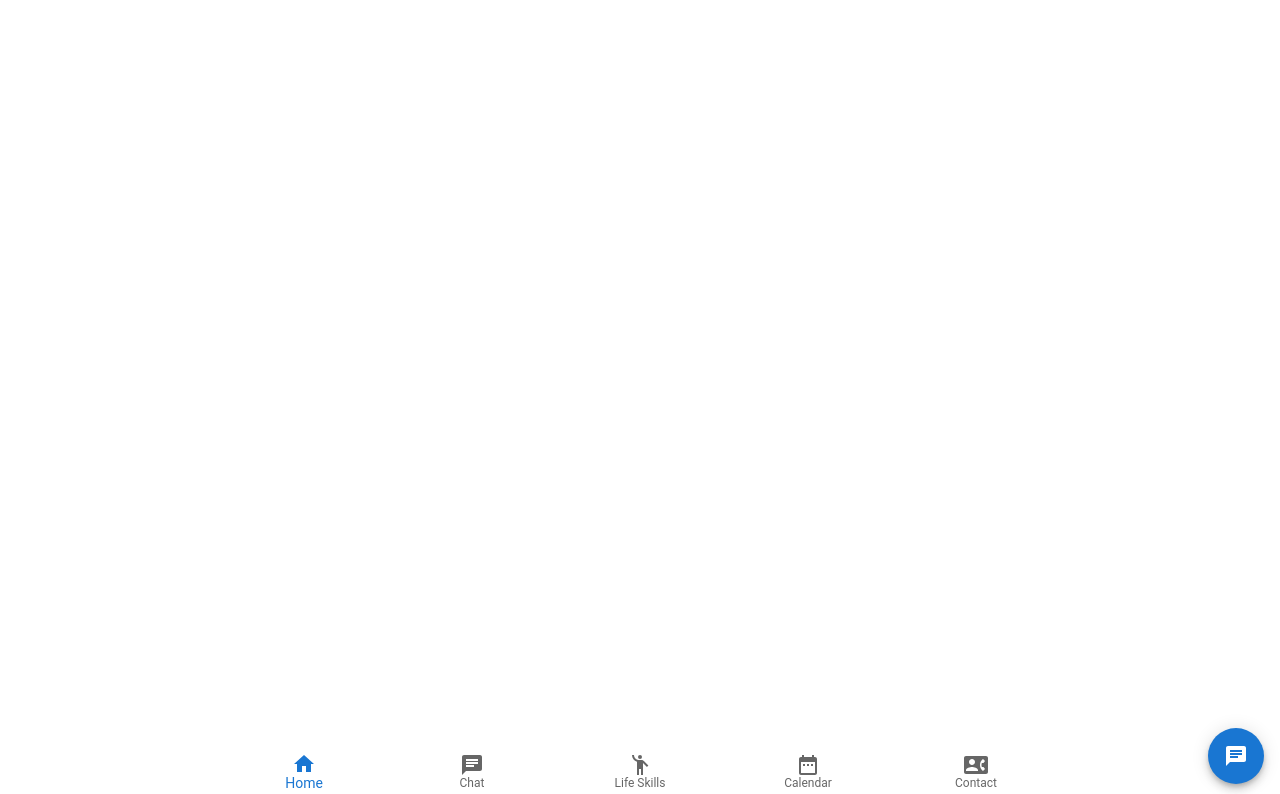
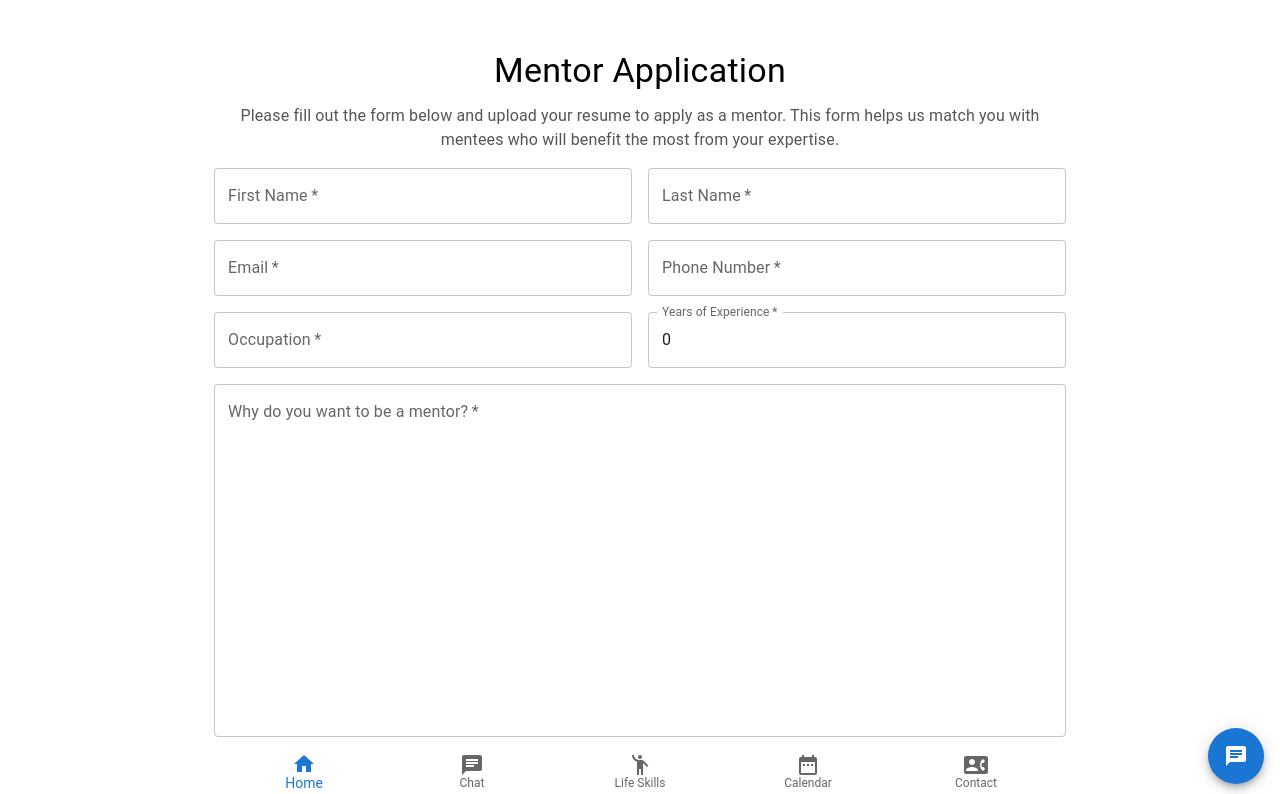
Before and after one commit to cfgtexas24/Team-12, a React (Create React App) app in the folder mobile-web-app/: page /mentorapply in a window 1280 px wide. Shown: the top 794 px of the page. Built offline with nearby package versions, Linux system fonts and the light colour scheme.

Commit message:
created confirmation msg

```diff
--- a/mobile-web-app/src/App.js
+++ b/mobile-web-app/src/App.js
@@ -9,6 +9,8 @@ import EmergencyContact from './pages/EmergencyContact';
 import LifeSkills from './pages/LifeSkills';
 import Calendar from './pages/Calendar';
 import Contact from './pages/Contact';
+import MentorApply from './pages/MentorApply';
+import MenteeApply from './pages/MenteeApply';
 import Navbar from './components/Navbar';
 import PopupChat from './components/PopupChat'; // Import the new PopupChat component
 import './styles/App.css';
@@ -38,6 +40,8 @@ function App() {
           <Route path="/calendar" element={<Calendar />} />
           <Route path="/contact" element={<Contact />} />
           <Route path="/dashboard" element={<UserLandingPage />} />
+          <Route path="/mentorapply" element={<MentorApply />} />
+          <Route path="/menteeapply" element={<MenteeApply />} />
         </Routes>
         <Navbar />
         <PopupChat messages={chatMessages} onSendMessage={handleSendMessage} />
--- a/mobile-web-app/src/pages/MentorApply.js
+++ b/mobile-web-app/src/pages/MentorApply.js
@@ -1,5 +1,6 @@
-import React, { useState } from 'react';
+import React, { useState, useEffect } from 'react';
 import { TextField, Button, Typography, Container, Box, Grid } from '@mui/material';
+import { useNavigate } from 'react-router-dom';
 
 const MentorApply = () => {
   const [formData, setFormData] = useState({
@@ -16,6 +17,17 @@ const MentorApply = () => {
 
   const [isReasonOverLimit, setIsReasonOverLimit] = useState(false);
   const [isMenteeAttributesOverLimit, setIsMenteeAttributesOverLimit] = useState(false);
+  const [isSubmitted, setIsSubmitted] = useState(false);
+  const navigate = useNavigate();
+
+  useEffect(() => {
+    if (isSubmitted) {
+      const timer = setTimeout(() => {
+        navigate('/dashboard');
+      }, 3000);
+      return () => clearTimeout(timer);
+    }
+  }, [isSubmitted, navigate]);
 
   const handleChange = (e) => {
     const { name, value } = e.target;
@@ -49,7 +61,7 @@ const MentorApply = () => {
     e.preventDefault();
     if (!isReasonOverLimit && !isMenteeAttributesOverLimit) {
       console.log(formData);
-      alert('Application Submitted!');
+      setIsSubmitted(true);
     } else {
       alert('Please reduce the character count in the fields to below 300 characters.');
     }
@@ -57,6 +69,12 @@ const MentorApply = () => {
 
   return (
     <Container maxWidth="md" sx={{ marginTop: '50px' }}>
+      {isSubmitted ? (
+        <Typography variant="h4" component="h1" gutterBottom>
+          We've received your application.
+        </Typography>
+      ) : (
+        <>
           <Typography variant="h4" component="h1" gutterBottom>
             Mentor Application
           </Typography>
@@ -209,6 +227,8 @@ const MentorApply = () => {
               </Grid>
             </Grid>
           </Box>
+        </>
+      )}
     </Container>
   );
 };
```
Lines whose indentation alone changed are shown as unchanged.
